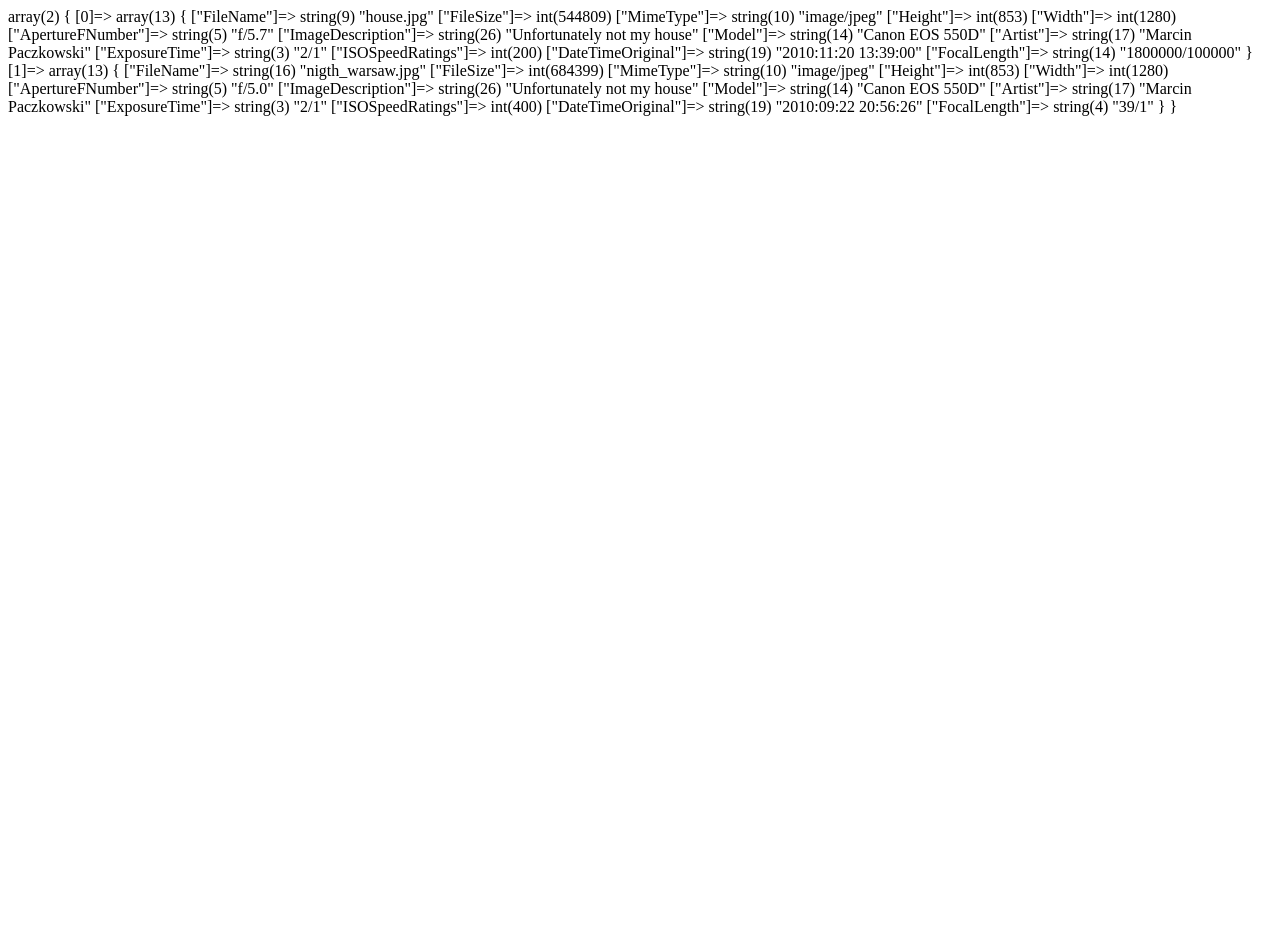
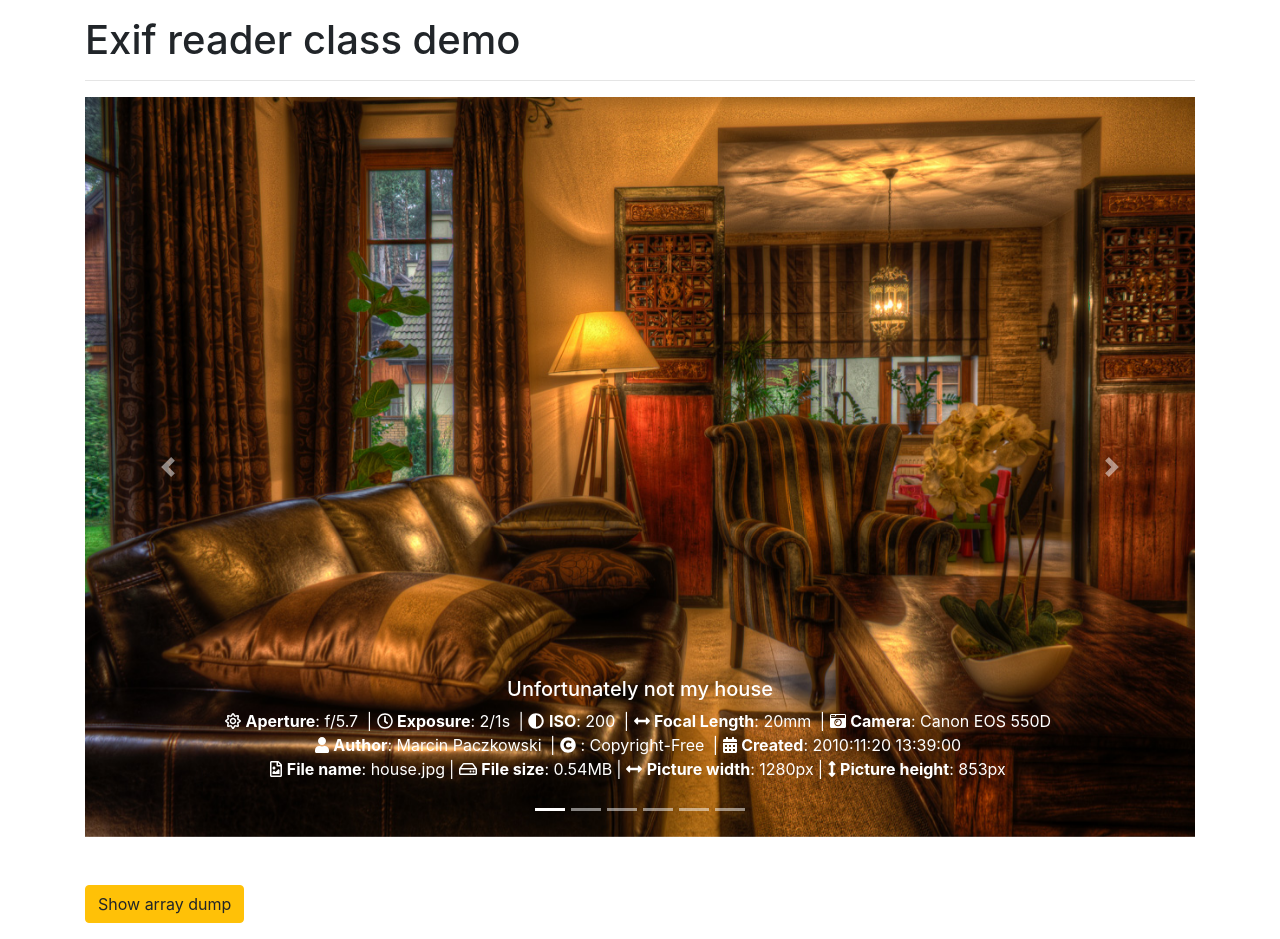
Before and after one commit to marcins-code/PictureExifReader, a PHP site: page / in a window 1280 px wide. Before the commit the page ends 116 px from the top, so only its background shows below. Run offline with PHP 8.4, Linux system fonts and the light colour scheme; some libraries are stand-ins or nearby versions.

Commit message:
Structure change

```diff
--- /dev/null
+++ b/demo/css/style.css
@@ -0,0 +1,4 @@
+.carousel-caption {
+    left: 5% !important;
+    right: 5% !important;
+}
--- a/index.php
+++ b/index.php
@@ -1,10 +1,124 @@
 <?php
 
 
+include('src/PictureExifReader.php');
+$galleryPath='demo/images/gallery/';
+$pics = new PictureExifReader();
+$pics->setPicturesDirectory($galleryPath);
+$images = $pics->getPicturesAndFilesData();
+function showElement($icon, $title, $element)
+{
+    echo '<i class="' . $icon . '"></i> <strong>' . $title . '</strong>: ' . $element;
+}
 
-include ('src/PictureExifReader.php');
+?>
+<!doctype html>
+<html lang="en">
+<head>
+    <!-- Required meta tags -->
+    <meta charset="utf-8">
+    <meta name="viewport" content="width=device-width, initial-scale=1, shrink-to-fit=no">
 
-$pics = new PictureExifReader();
-$pics->setPicturesDirectory('images/');
-$data = $pics->getPicturesAndFilesData();
-var_dump($data);
+    <!-- Bootstrap CSS -->
+    <link rel="stylesheet" href="https://stackpath.bootstrapcdn.com/bootstrap/4.4.1/css/bootstrap.min.css"
+          integrity="sha384-Vkoo8x4CGsO3+Hhxv8T/Q5PaXtkKtu6ug5TOeNV6gBiFeWPGFN9MuhOf23Q9Ifjh" crossorigin="anonymous">
+    <link rel="stylesheet" href="demo/css/style.css">
+    <!--    <link rel="stylesheet" href="https://cdnjs.cloudflare.com/ajax/libs/font-awesome/5.13.0/css/all.min.css">-->
+    <script src="https://use.fontawesome.com/releases/v5.13.0/js/all.js" data-auto-replace-svg="nest"></script>
+    <title>Hello, world!</title>
+</head>
+<body>
+<div class="container">
+    <h1 class="mt-3">Exif reader class demo</h1>
+    <hr/>
+
+
+    <div id="carouselExampleCaptions" class="carousel slide mb-5" data-ride="carousel">
+        <ol class="carousel-indicators">
+
+            <?php foreach ($images as $key => $image) { ?>
+                <li data-target="#carouselExampleCaptions" data-slide-to="<?php echo $key; ?>"
+                    class="<?php if ($key == 0) {
+                        echo 'active';
+                    } ?>"></li>
+            <?php } ?>
+        </ol>
+        <div class="carousel-inner">
+            <?php
+            foreach ($images as $key => $image) {
+                ?>
+                <div class="carousel-item <?php if ($key == 0) {
+                    echo 'active';
+                } ?>">
+                    <img src="<?php echo $galleryPath.$image['FileName']; ?> " class="d-block w-100 "
+                         alt="<?php echo $image['ImageDescription']; ?>">
+                    <div class="carousel-caption d-none d-md-block">
+                        <h5><?php echo $image['ImageDescription']; ?></h5>
+                        <p>
+                            <span class="mr-1"><?php showElement('far fa-sun', 'Aperture', $image['ApertureFNumber']); ?></span>
+                            |
+                            <span class="mr-1"><?php showElement('far fa-clock', 'Exposure', $image['ExposureTime']); ?>s</span>
+                            |
+                            <span class="mr-1"><?php showElement('fas fa-adjust', 'ISO', $image['ISOSpeedRatings']); ?></span>
+                            |
+                            <span class="mr-1"><?php showElement('fas fa-arrows-alt-h', 'Focal Length', (int)$image['FocalLength']); ?>mm</span>
+                            |
+                            <span class="mr-1"><?php showElement('fas fa-camera-retro', 'Camera', $image['Model']); ?></span>
+
+                            <br/>
+                            <span class="mr-1"><?php showElement('fas fa-user', 'Author', $image['Artist']); ?></span> |
+                            <span class="mr-1"><?php showElement('fas fa-copyright', '', $image['Copyright']); ?></span>
+                            |
+                            <span class="mr-1"><?php showElement('fas fa-calendar-alt', 'Created', $image['DateTimeOriginal']); ?></span>
+                            <br/>
+                            <span class="mr-1"><?php showElement('far fa-file-image', 'File name', $image['FileName']); ?></span>|
+                            <span class="mr-1"><?php showElement('far fa-hdd', 'File size', number_format($image['FileSize'] / 1000000, 2)); ?>MB</span>|
+                            <span class="mr-1"><?php showElement('fas fa-arrows-alt-h', 'Picture width', $image['Width']); ?>px</span>|
+                            <span class="mr-1"><?php showElement('fas fa-arrows-alt-v', 'Picture height', $image['Height']); ?>px</span>
+                        </p>
+                    </div>
+                </div>
+
+                <?php
+            }
+            ?>
+
+
+        </div>
+        <a class="carousel-control-prev" href="#carouselExampleCaptions" role="button" data-slide="prev">
+            <span class="carousel-control-prev-icon" aria-hidden="true"></span>
+            <span class="sr-only">Previous</span>
+        </a>
+        <a class="carousel-control-next" href="#carouselExampleCaptions" role="button" data-slide="next">
+            <span class="carousel-control-next-icon" aria-hidden="true"></span>
+            <span class="sr-only">Next</span>
+        </a>
+    </div>
+
+    <p>
+           <button class="btn btn-warning" type="button" data-toggle="collapse" data-target="#collapseExample" aria-expanded="false" aria-controls="collapseExample">
+            Show array dump
+        </button>
+    </p>
+    <div class="collapse" id="collapseExample">
+        <div class="card card-body">
+            <pre>
+            <?php var_dump($images); ?>
+            </pre>
+        </div>
+    </div>
+</div>
+
+<!-- Optional JavaScript -->
+<!-- jQuery first, then Popper.js, then Bootstrap JS -->
+<script src="https://code.jquery.com/jquery-3.4.1.slim.min.js"
+        integrity="sha384-J6qa4849blE2+poT4WnyKhv5vZF5SrPo0iEjwBvKU7imGFAV0wwj1yYfoRSJoZ+n"
+        crossorigin="anonymous"></script>
+<script src="https://cdn.jsdelivr.net/npm/popper.js@1.16.0/dist/umd/popper.min.js"
+        integrity="sha384-Q6E9RHvbIyZFJoft+2mJbHaEWldlvI9IOYy5n3zV9zzTtmI3UksdQRVvoxMfooAo"
+        crossorigin="anonymous"></script>
+<script src="https://stackpath.bootstrapcdn.com/bootstrap/4.4.1/js/bootstrap.min.js"
+        integrity="sha384-wfSDF2E50Y2D1uUdj0O3uMBJnjuUD4Ih7YwaYd1iqfktj0Uod8GCExl3Og8ifwB6"
+        crossorigin="anonymous"></script>
+</body>
+</html>
```
Also changed, not shown: demo/images/gallery/house.jpg (added), demo/images/gallery/mement_mori.jpg (added), demo/images/gallery/nigth.jpg (added), demo/images/gallery/nigth_warsaw.jpg (added), demo/images/gallery/warsaw_old_town.jpg (added), demo/images/gallery/woodee_house.jpg (added), images/house.jpg (deleted), images/nigth_warsaw.jpg (deleted).
